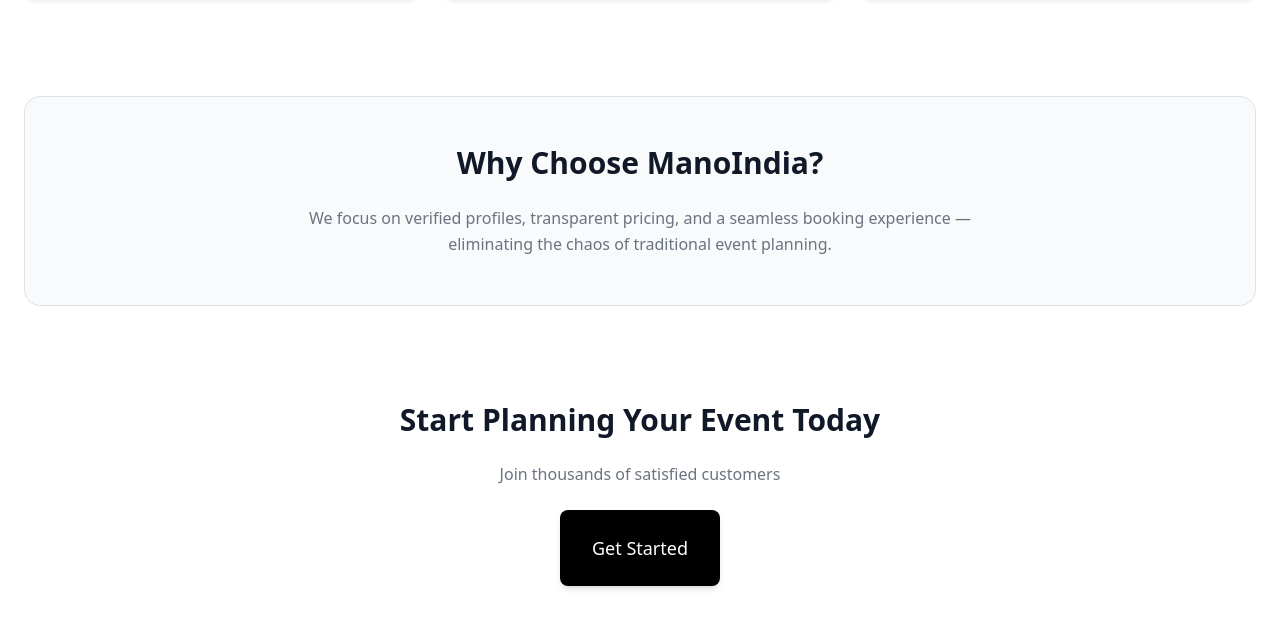
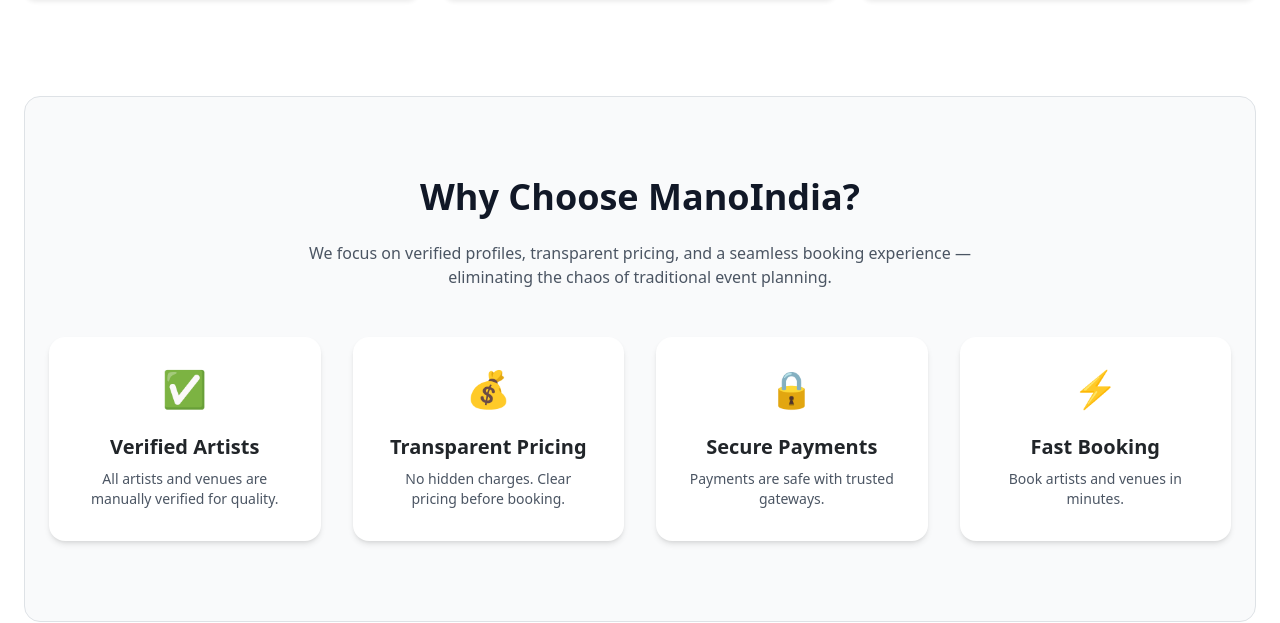
Before and after one commit to nilesh7651/Mano-india-website, a React (Vite) app in the folder frontend/: page / in a window 1280 px wide. Shown: the part 959-1582 px from the top of the page. Built offline with nearby package versions, Linux system fonts and the light colour scheme.

Commit message:
Improve Why Choose section UI on landing page

```diff
--- a/frontend/package.json
+++ b/frontend/package.json
@@ -20,7 +20,7 @@
     "@tailwindcss/postcss": "^4.1.18",
     "@types/react": "^19.2.5",
     "@types/react-dom": "^19.2.3",
-    "@vitejs/plugin-react": "^5.1.1",
+    "@vitejs/plugin-react": "^5.1.2",
     "autoprefixer": "^10.4.23",
     "eslint": "^9.39.1",
     "eslint-plugin-react-hooks": "^7.0.1",
--- a/frontend/src/pages/Home.jsx
+++ b/frontend/src/pages/Home.jsx
@@ -76,16 +76,53 @@
       </section>
 
       {/* WHY MANO */}
-      <section className="bg-gray-50 rounded-2xl p-12 text-center border border-gray-200">
-        <h2 className="text-3xl font-semibold text-gray-900 mb-4">
-          Why Choose ManoIndia?
-        </h2>
+      <section className="py-20 bg-gray-50 rounded-2xl border border-gray-200">
+  <div className="max-w-7xl mx-auto px-6 text-center">
+    <h2 className="text-4xl font-bold text-gray-900 mb-4">
+      Why Choose ManoIndia?
+    </h2>
 
-        <p className="max-w-2xl mx-auto text-gray-500 leading-relaxed">
-          We focus on verified profiles, transparent pricing, and a seamless
-          booking experience — eliminating the chaos of traditional event planning.
+    <p className="max-w-2xl mx-auto text-gray-600 mb-12">
+      We focus on verified profiles, transparent pricing, and a seamless booking
+      experience — eliminating the chaos of traditional event planning.
+    </p>
+
+    <div className="grid grid-cols-1 sm:grid-cols-2 lg:grid-cols-4 gap-8">
+      <div className="bg-white p-8 rounded-2xl shadow-md hover:shadow-2xl hover:-translate-y-2 transition-all">
+        <div className="text-4xl mb-4">✅</div>
+        <h3 className="text-xl font-semibold mb-2">Verified Artists</h3>
+        <p className="text-gray-600 text-sm">
+          All artists and venues are manually verified for quality.
         </p>
-      </section>
+      </div>
+
+      <div className="bg-white p-8 rounded-2xl shadow-md hover:shadow-2xl hover:-translate-y-2 transition-all">
+        <div className="text-4xl mb-4">💰</div>
+        <h3 className="text-xl font-semibold mb-2">Transparent Pricing</h3>
+        <p className="text-gray-600 text-sm">
+          No hidden charges. Clear pricing before booking.
+        </p>
+      </div>
+
+      <div className="bg-white p-8 rounded-2xl shadow-md hover:shadow-2xl hover:-translate-y-2 transition-all">
+        <div className="text-4xl mb-4">🔒</div>
+        <h3 className="text-xl font-semibold mb-2">Secure Payments</h3>
+        <p className="text-gray-600 text-sm">
+          Payments are safe with trusted gateways.
+        </p>
+      </div>
+
+      <div className="bg-white p-8 rounded-2xl shadow-md hover:shadow-2xl hover:-translate-y-2 transition-all">
+        <div className="text-4xl mb-4">⚡</div>
+        <h3 className="text-xl font-semibold mb-2">Fast Booking</h3>
+        <p className="text-gray-600 text-sm">
+          Book artists and venues in minutes.
+        </p>
+      </div>
+    </div>
+  </div>
+</section>
+
 
       {/* CTA */}
       <section className="text-center">
```
Also changed, not shown: 1 other file (tests, documents, lock files or other folders).
